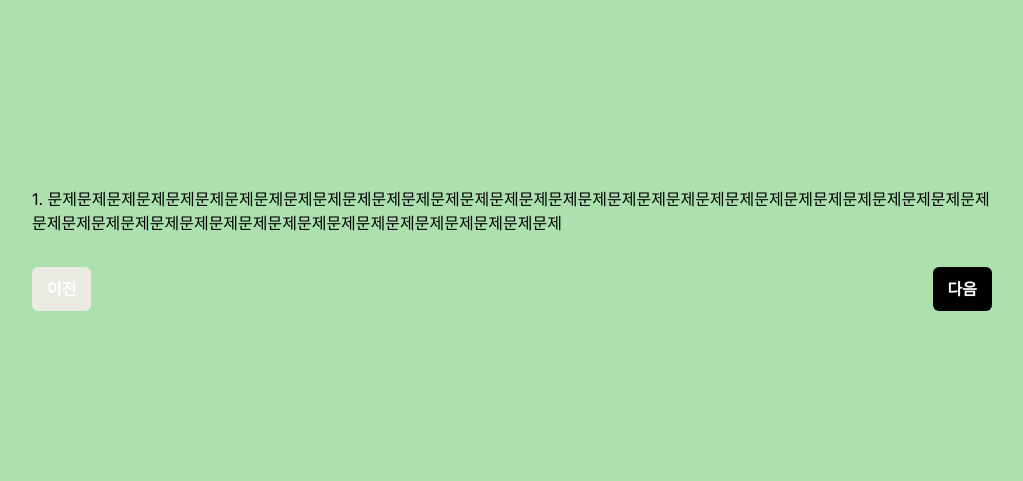
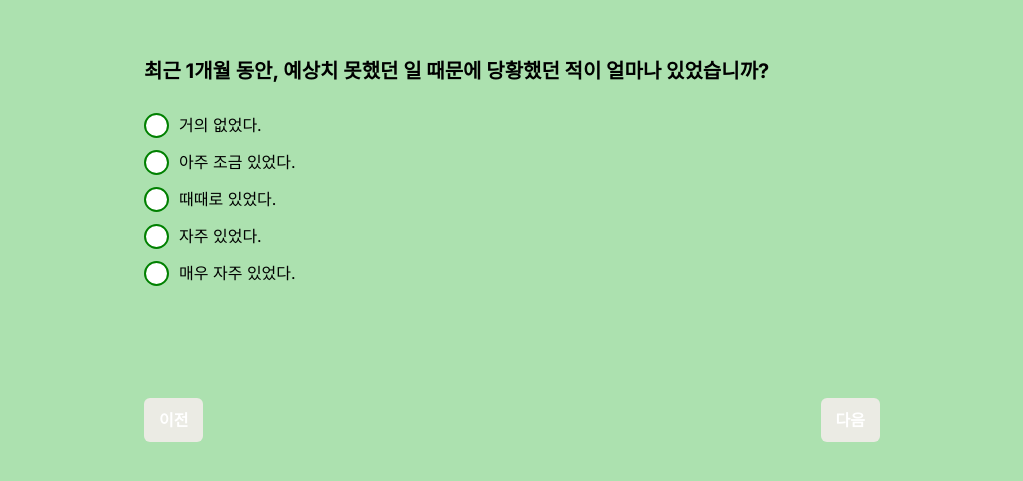
Before and after one commit to sanbondeveloper/next-ts-stress-survey, a Next.js app: page /survey in a window 1280 px wide. Shown: the part 151-632 px from the top of the page, without its empty margins (128-1151 px from the left). Built offline with nearby package versions, Linux system fonts and the light colour scheme.

Commit message:
Feat: 5지선다 문제 컴포넌트 구현

```diff
--- a/app/globals.css
+++ b/app/globals.css
@@ -16,7 +16,7 @@ body {
   background: #ace1af;
 }
 
-input {
+input[type='text'] {
   display: block;
   outline: none;
   padding: 10px;
@@ -37,3 +37,35 @@ button {
 button:disabled {
   background-color: #ebebe4;
 }
+
+input[type='radio'] {
+  position: absolute;
+  opacity: 0;
+  width: 0;
+  height: 0;
+}
+
+.radio-custom {
+  display: inline-block;
+  width: 25px;
+  height: 25px;
+  background-color: white;
+  border: 2px solid green;
+  border-radius: 50%;
+  position: relative;
+  cursor: pointer;
+  margin-right: 10px;
+}
+
+input[type='radio']:checked + .radio-custom::after {
+  content: '';
+  display: block;
+  width: 15px;
+  height: 15px;
+  background-color: green;
+  border-radius: 50%;
+  position: absolute;
+  top: 50%;
+  left: 50%;
+  transform: translate(-50%, -50%);
+}
--- a/app/survey/page.tsx
+++ b/app/survey/page.tsx
@@ -4,5 +4,9 @@ import SurveyForm from '@/components/survey/survey-form';
 export default async function SurveyPage() {
   const questions = await fetchQuestions();
 
-  return <SurveyForm questions={questions} />;
+  return (
+    <main>
+      <SurveyForm questions={questions} />
+    </main>
+  );
 }
--- a/components/form/multi-step-form.tsx
+++ b/components/form/multi-step-form.tsx
@@ -1,15 +1,20 @@
 'use client';
 
+import { formState } from '@/store/formState';
 import { useState } from 'react';
+import { useRecoilValue } from 'recoil';
 
 interface Props<T> {
   items: T[];
   keyFn: (item: T) => string;
+  validationFn: (item: T, value: number[] | undefined) => boolean;
   children: (item: T) => React.ReactNode;
 }
 
-export default function MultiStepForm<T>({ items, keyFn, children }: Props<T>) {
+export default function MultiStepForm<T>({ items, keyFn, validationFn, children }: Props<T>) {
   const [step, setStep] = useState(0);
+  const formValue = useRecoilValue(formState);
+  const isValid = validationFn(items[step], formValue[`#${step + 1}`]);
 
   const containerStyle = {
     transform: `translateX(-${step * 100}%)`,
@@ -32,11 +37,11 @@ export default function MultiStepForm<T>({ items, keyFn, children }: Props<T>) {
   };
 
   return (
-    <form className="max-w-[1024px] px-4" onSubmit={handleSubmit}>
+    <form className="w-[800px] max-w-full px-4" onSubmit={handleSubmit}>
       <div className="w-full overflow-hidden">
         <div className="flex w-full" style={containerStyle}>
           {items.map((item) => (
-            <div className="w-full flex-shrink-0 flex-grow basis-full p-4" key={keyFn(item)}>
+            <div className="w-full flex-shrink-0 p-4" key={keyFn(item)}>
               {children(item)}
             </div>
           ))}
@@ -46,7 +51,9 @@ export default function MultiStepForm<T>({ items, keyFn, children }: Props<T>) {
         <button onClick={handlePrev} disabled={step === 0}>
           이전
         </button>
-        <button onClick={handleNext}>{step !== items.length - 1 ? '다음' : '제출'}</button>
+        <button onClick={handleNext} disabled={!isValid}>
+          {step !== items.length - 1 ? '다음' : '제출'}
+        </button>
       </div>
     </form>
   );
--- /dev/null
+++ b/components/form/radio-group.tsx
@@ -0,0 +1,31 @@
+import { useSetRecoilState } from 'recoil';
+import { Question } from '@/types/question';
+import { formState } from '@/store/formState';
+
+interface Props {
+  question: Question;
+}
+
+export default function RadioGroup({ question }: Props) {
+  const { id, title } = question;
+  const setFormState = useSetRecoilState(formState);
+
+  const handleChange = (score: number) => {
+    setFormState((prev) => ({ ...prev, [`#${id}`]: [score] }));
+  };
+
+  return (
+    <fieldset className="mb-10 w-full">
+      <legend className="mb-7 text-xl font-bold">{title}</legend>
+
+      {question?.options?.map(({ label, score }) => (
+        <div className="mb-3 w-fit" key={score}>
+          <label htmlFor={label} className="flex items-center">
+            <input type="radio" id={label} name={`#${id}`} value={label} onChange={() => handleChange(score)} />
+            <span className="radio-custom"></span> <span className="cursor-pointer">{label}</span>
+          </label>
+        </div>
+      ))}
+    </fieldset>
+  );
+}
--- a/components/survey/survey-form.tsx
+++ b/components/survey/survey-form.tsx
@@ -2,6 +2,7 @@
 
 import { Question } from '@/types/question';
 import MultiStepForm from '../form/multi-step-form';
+import RadioGroup from '../form/radio-group';
 
 interface Props {
   questions: Question[];
@@ -9,10 +10,17 @@ interface Props {
 
 export default function SurveyForm({ questions }: Props) {
   return (
-    <main>
-      <MultiStepForm items={questions} keyFn={(item) => item.id.toString()}>
-        {(item) => <>{`${item.id}. ${'문제'.repeat(50)}`}</>}
-      </MultiStepForm>
-    </main>
+    <MultiStepForm
+      items={questions}
+      keyFn={(item) => item.id.toString()}
+      validationFn={(item, value) => {
+        if (item.type === 'RADIO' && (!value || value?.length === 0)) return false;
+        if (item.type === 'INPUT' && (!value || value?.length === 0)) return false;
+
+        return true;
+      }}
+    >
+      {(item) => <RadioGroup question={item} />}
+    </MultiStepForm>
   );
 }
--- /dev/null
+++ b/store/formState.ts
@@ -0,0 +1,6 @@
+import { atom } from 'recoil';
+
+export const formState = atom<{ [key: string]: number[] }>({
+  key: 'userState',
+  default: {},
+});
--- a/types/question.ts
+++ b/types/question.ts
@@ -1,7 +1,7 @@
 type QuestionType = 'RADIO' | 'CHECKBOX' | 'INPUT';
 
 interface Option {
-  store: number;
+  score: number;
   label: string;
 }
 
```
